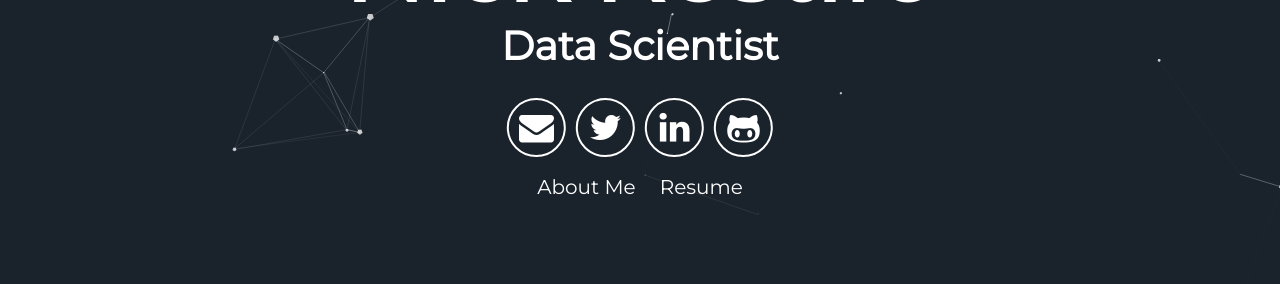
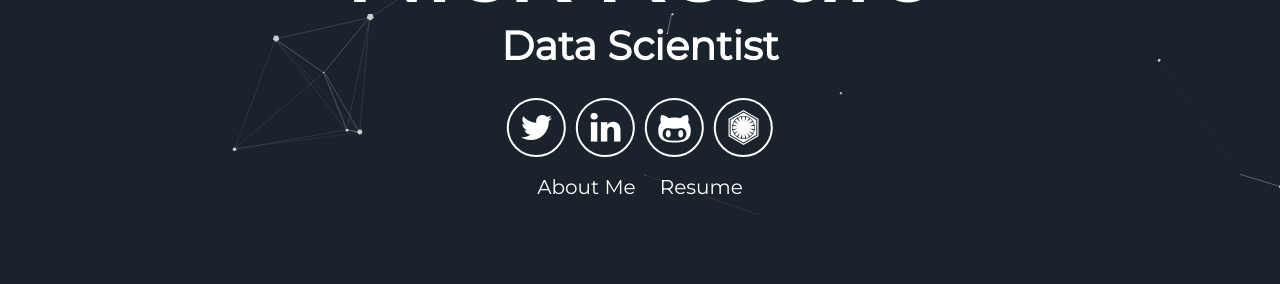
Before and after one commit to nick-restifo/nick-restifo.github.io, a Jekyll site: the page built from index.html, in a window 1280 px wide. Shown: the part 406-690 px from the top of the page. Built offline with Jekyll 4.4.1, drawn with Linux system fonts in a browser that asks for light colours.

Commit message:
Icon Swapping

```diff
--- a/_includes/header.html
+++ b/_includes/header.html
@@ -5,10 +5,10 @@
         <span class="site-description">{{site.user_title}}</span>
       </h1>
       <div class="header-icons">
-        <a aria-label="Send email" href=mailto:nick.restifo@protonmail.com><i class="icon fa fa-envelope"></i></a>
         <a aria-label="My Twitter" target="_blank" href=http://www.twitter.com/nickrestifo><i class="icon fa fa-twitter" aria-hidden="true"></i></a>
         <a aria-label="My LinkedIn" target="_blank" href=http://www.linkedin.com/in/nick-restifo-90a097169><i class="icon fa fa-linkedin" aria-hidden="true"></i></a>
         <a aria-label="My Github" target="_blank" href=http://github.com/nick-restifo><i class="icon fa fa-github-alt" aria-hidden="true"></i></a>
+        <a aria-label="My Kaggle" target="_blank" href=http://www.kaggle.com/nickrestifo><i class="icon fa fa-first-order" aria-hidden="true"></i></a>
       </div>
       <div class="header-links">
         <a class="link" href="#about" data-scroll>About Me</a>
```
